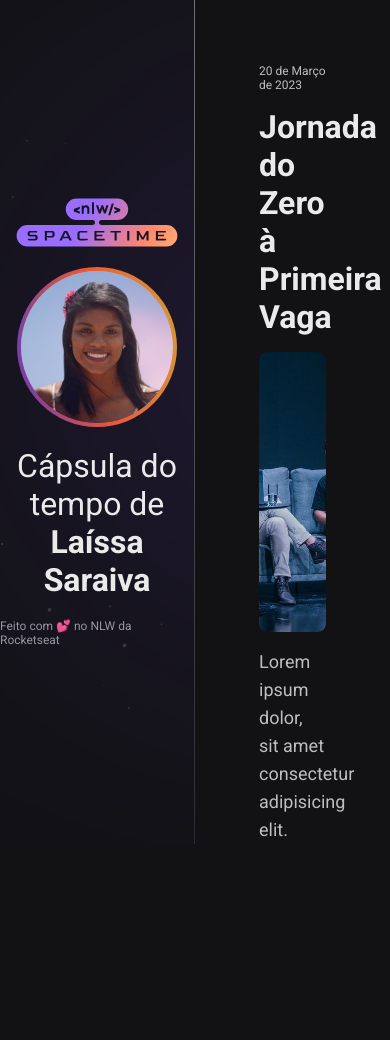
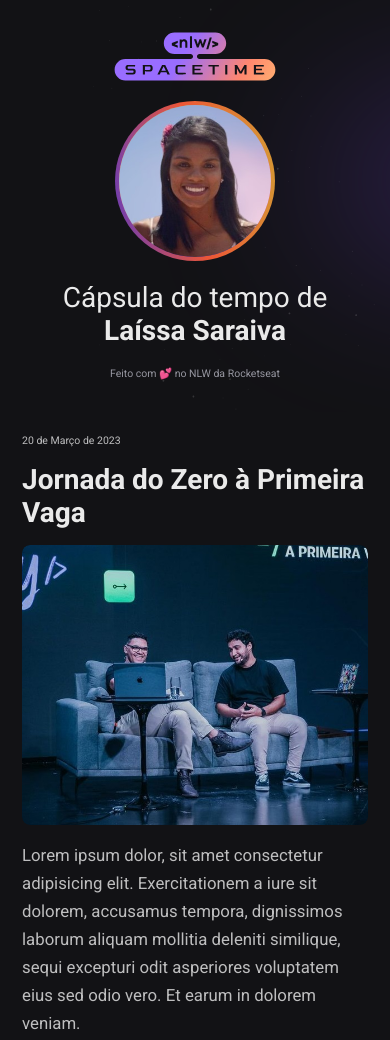
Before and after one commit to LaissaSaraiva/nwl-spacetime-12, a plain HTML site: page index.html in a window 390 px wide. Shown: the top 1040 px of the page. Before the commit the page ends 844 px from the top, so only its background shows below. Drawn offline with Linux system fonts and the light colour scheme.

Commit message:
style: adicionando font-size responsiva

```diff
--- a/assets/css/styles.css
+++ b/assets/css/styles.css
@@ -3,6 +3,11 @@
   padding: 0;
   box-sizing: border-box;
 }
+
+:root {
+  font-size: 16px;
+}
+
 /* Estilizando elementos do navegador com webkit */
 /* scrollbar  */
 ::-webkit-scrollbar {
@@ -102,12 +107,12 @@ aside img:nth-child(2) {
 }
 
 aside p {
-  font-size: 32px;
+  font-size: 2rem;
   text-align: center;
 }
 
 aside span {
-  font-size: 12px;
+  font-size: 0.75rem;
   color: #9696a0;
 }
 
@@ -128,11 +133,11 @@ nav {
 
 .memory__box small {
   color: #bebebf;
-  font-size: 12px;
+  font-size: 0.75rem;
 }
 
 .memory__box h2 {
-  font-size: 32px;
+  font-size: 2rem;
   color: #eaeaea;
 }
 
@@ -157,7 +162,33 @@ nav {
 }
 
 .memory__box p {
-  font-size: 18px;
+  font-size: 1.2rem;
   color: #bebebf;
   line-height: 28px;
 }
+
+/* Responsividade */
+
+@media (max-width: 768px) {
+  :root {
+    font-size: 14px;
+  }
+
+  body {
+    grid-template-columns: 1fr;
+    grid-template-rows: 0.2fr 0.8fr;
+    grid-template-areas:
+      "profile"
+      "timeline";
+  }
+
+  aside {
+    border-right: none;
+    padding: 32px 12px;
+  }
+
+  nav {
+    overflow-y: visible;
+    padding: 22px;
+  }
+}
```
